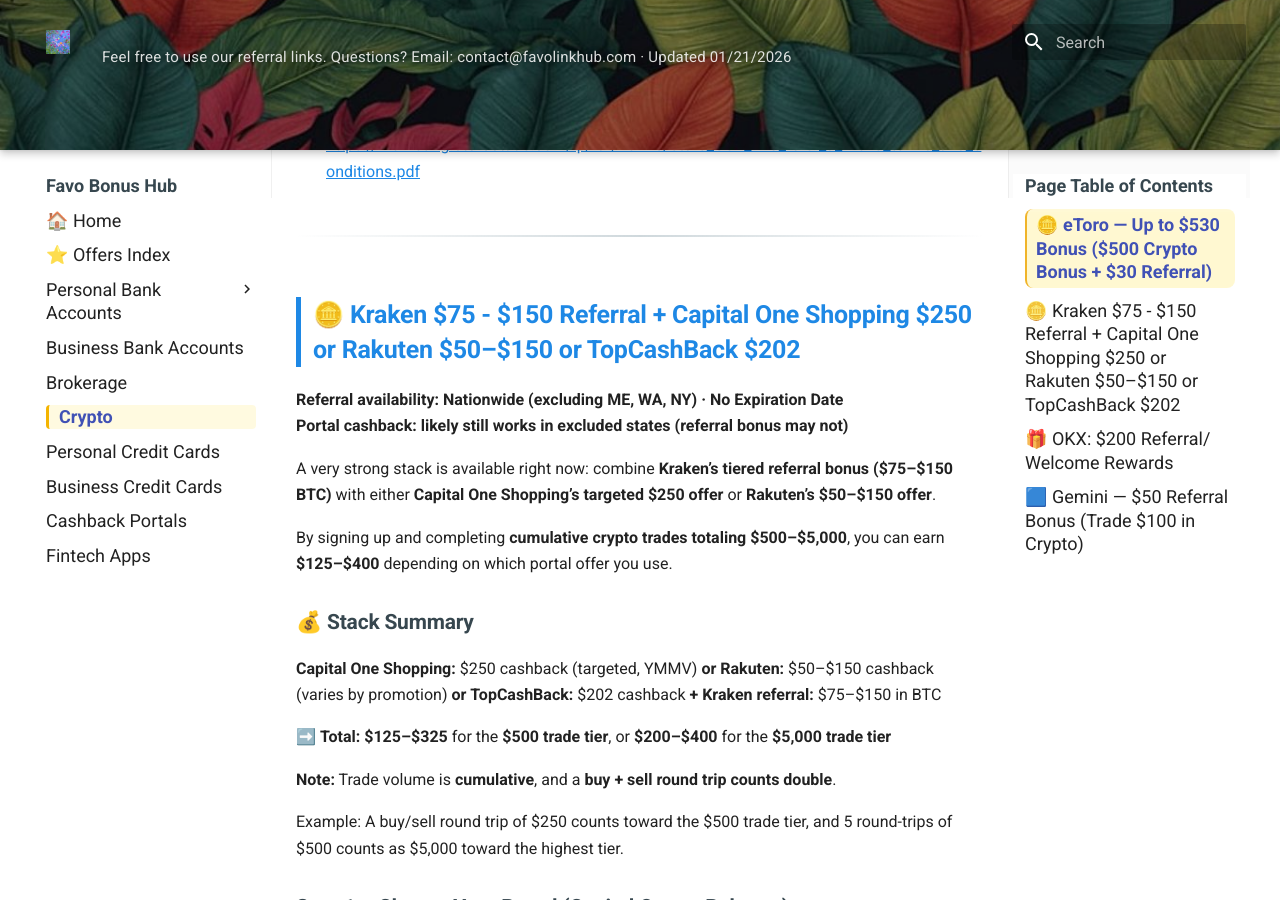
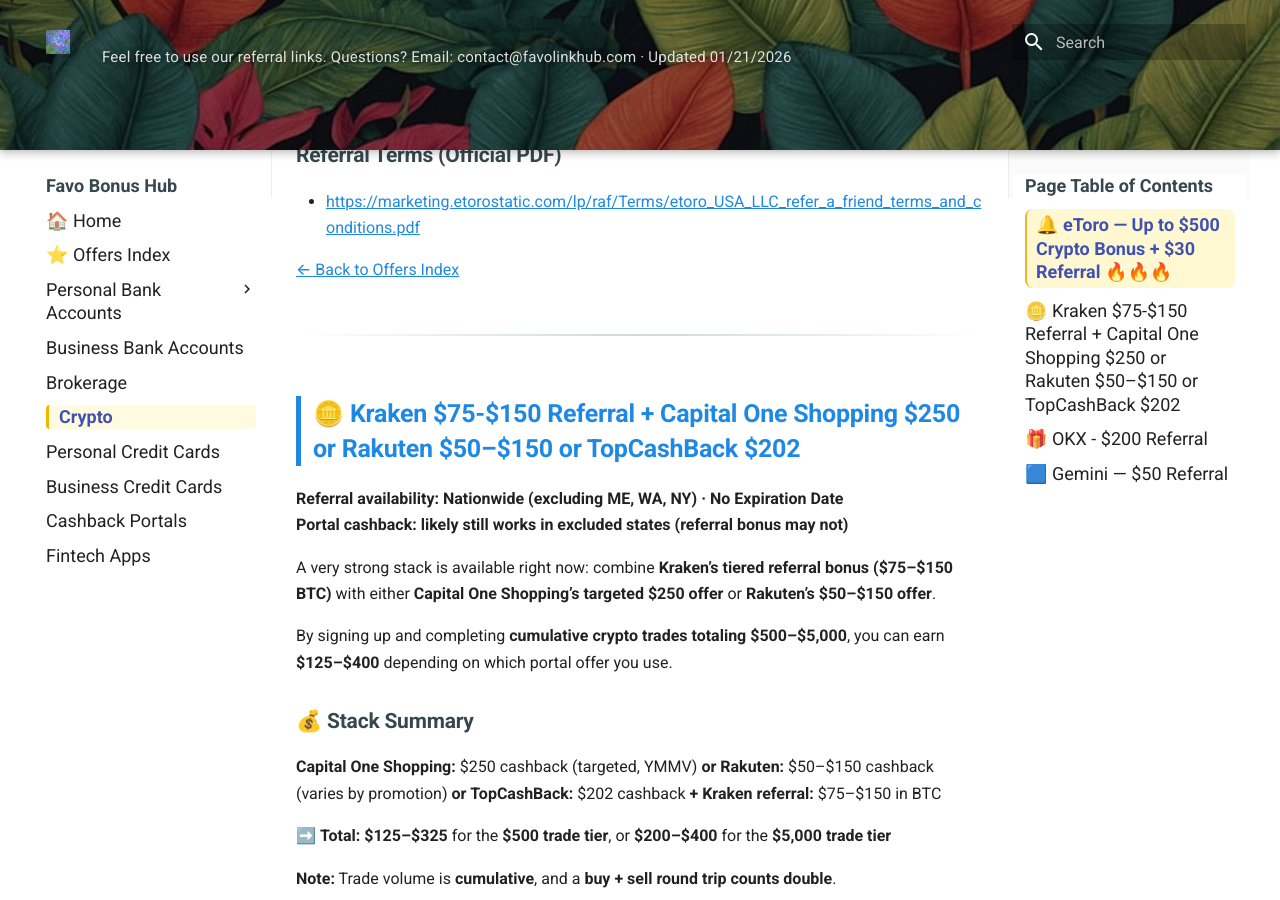
Before and after one commit to whispersofzephyr/favolinkhub-site, an MkDocs documentation site: the page built from docs/crypto.md, in a window 1280 px wide and 900 px high, scrolled down 2320 px. Built offline with MkDocs 1.6.1 and Material for MkDocs 9.7.7, drawn with Linux system fonts in a browser that asks for light colours; some of the changed text lies outside the part shown.

Commit message:
Update crypto.md

```diff
--- a/docs/crypto.md
+++ b/docs/crypto.md
@@ -1,6 +1,7 @@
 # Crypto
 
-## 🪙 eToro — Up to $530 Bonus ($500 Crypto Bonus + $30 Referral)
+--8<-- "snippets/back-to-list.md"
+## 🔔 eToro — Up to $500 Crypto Bonus + $30 Referral 🔥🔥🔥
 **Nationwide excluding NY, NV, and HI · One account per person/household · Expires 01/31/2026**
 
 **Referral link:** [https://etoro.tw/4bKaOxA](https://etoro.tw/4bKaOxA)
@@ -63,9 +64,11 @@ New users may earn **up to $530 total**:
 ### Referral Terms (Official PDF)
 - [https://marketing.etorostatic.com/lp/raf/Terms/etoro_USA_LLC_refer_a_friend_terms_and_conditions.pdf](https://marketing.etorostatic.com/lp/raf/Terms/etoro_USA_LLC_refer_a_friend_terms_and_conditions.pdf)
 
+--8<-- "snippets/back-to-list.md"
+
 ---
 
-## 🪙 Kraken $75 - $150 Referral + Capital One Shopping $250 or Rakuten $50–$150 or TopCashBack $202
+## 🪙 Kraken $75-$150 Referral + Capital One Shopping $250 or Rakuten $50–$150 or TopCashBack $202
 
 **Referral availability: Nationwide (excluding ME, WA, NY) · No Expiration Date**
 **Portal cashback: likely still works in excluded states (referral bonus may not)**
@@ -203,9 +206,11 @@ Some users will see a **Spin to Win** button in the app.
 
 ✅ **Kraken 3 tiered $75 referral code:** **738j3gdg** or **Kraken 4 tiered $150 referral code:** **tbpp3gdg**
 
+--8<-- "snippets/back-to-list.md"
+
 ---
 
-## 🎁 OKX: $200 Referral/ Welcome Rewards
+## 🎁 OKX - $200 Referral
 **US users only, excluding NY, TX, AS, GU, MP, VI • Expires 02/03/2026 (9:00 PM local time)**
 
 **Referral link:**
@@ -218,9 +223,11 @@ Some users will see a **Spin to Win** button in the app.
 - **Buy $200 or more** worth of crypto within the required timeframe.
 - To unlock $200 rewards, maintain a **daily average portfolio balance of $200 for any 30 days within a 90-day period**.
 
+--8<-- "snippets/back-to-list.md"
+
 ---
 
-## 🟦 Gemini — $50 Referral Bonus (Trade $100 in Crypto)
+## 🟦 Gemini — $50 Referral
 
 **Nationwide · No Expiration Date** · Available in the **United States**, Australia, New Zealand, Hong Kong, and most of Europe
 
@@ -264,3 +271,5 @@ Gemini has updated the rules — **this is where many people mess up.**
 ### 💸 Fees
 - Standard trading fees apply
 - Using **ActiveTrader mode** significantly lowers fees (recommended)
+
+--8<-- "snippets/back-to-list.md"
```
